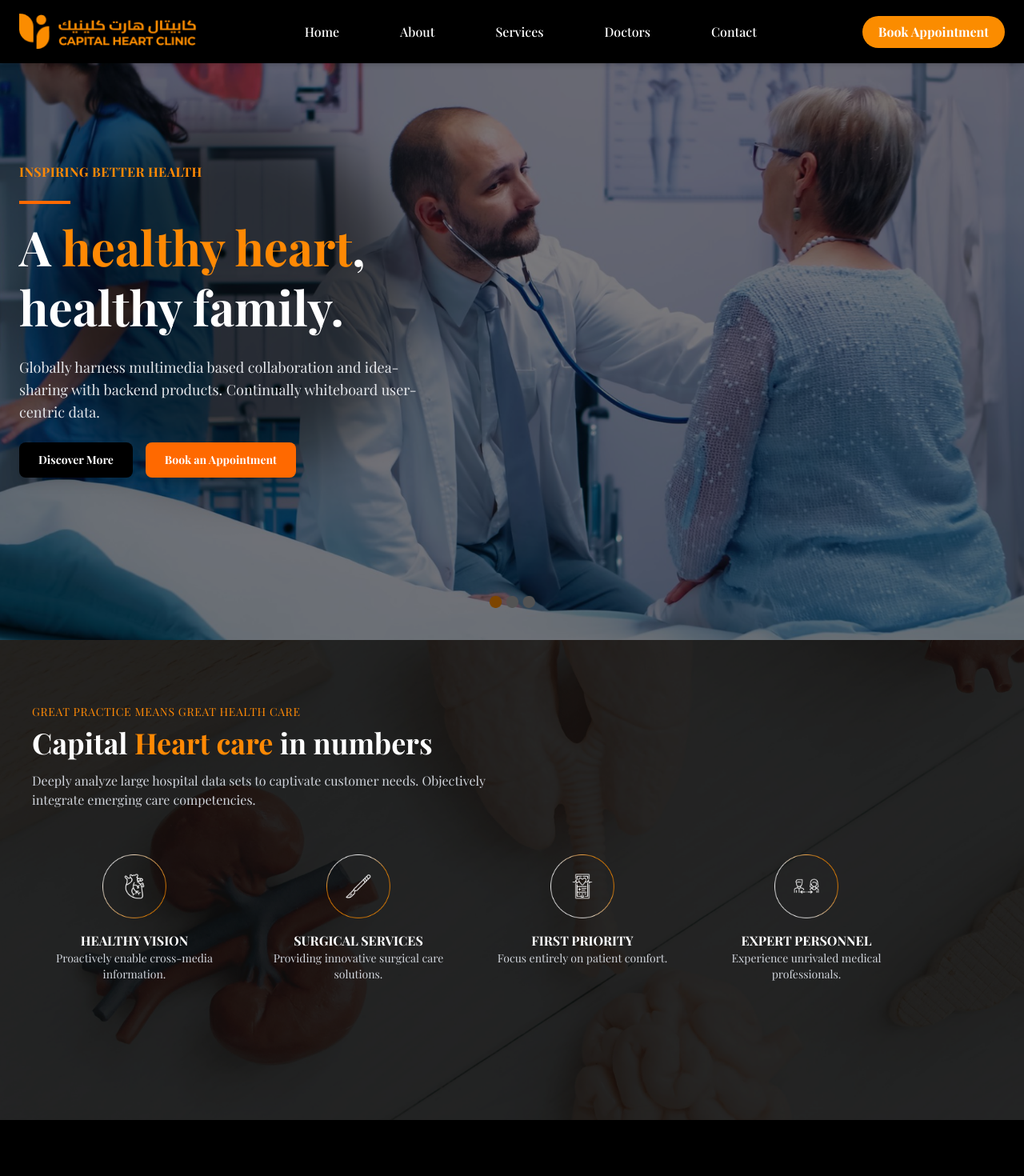
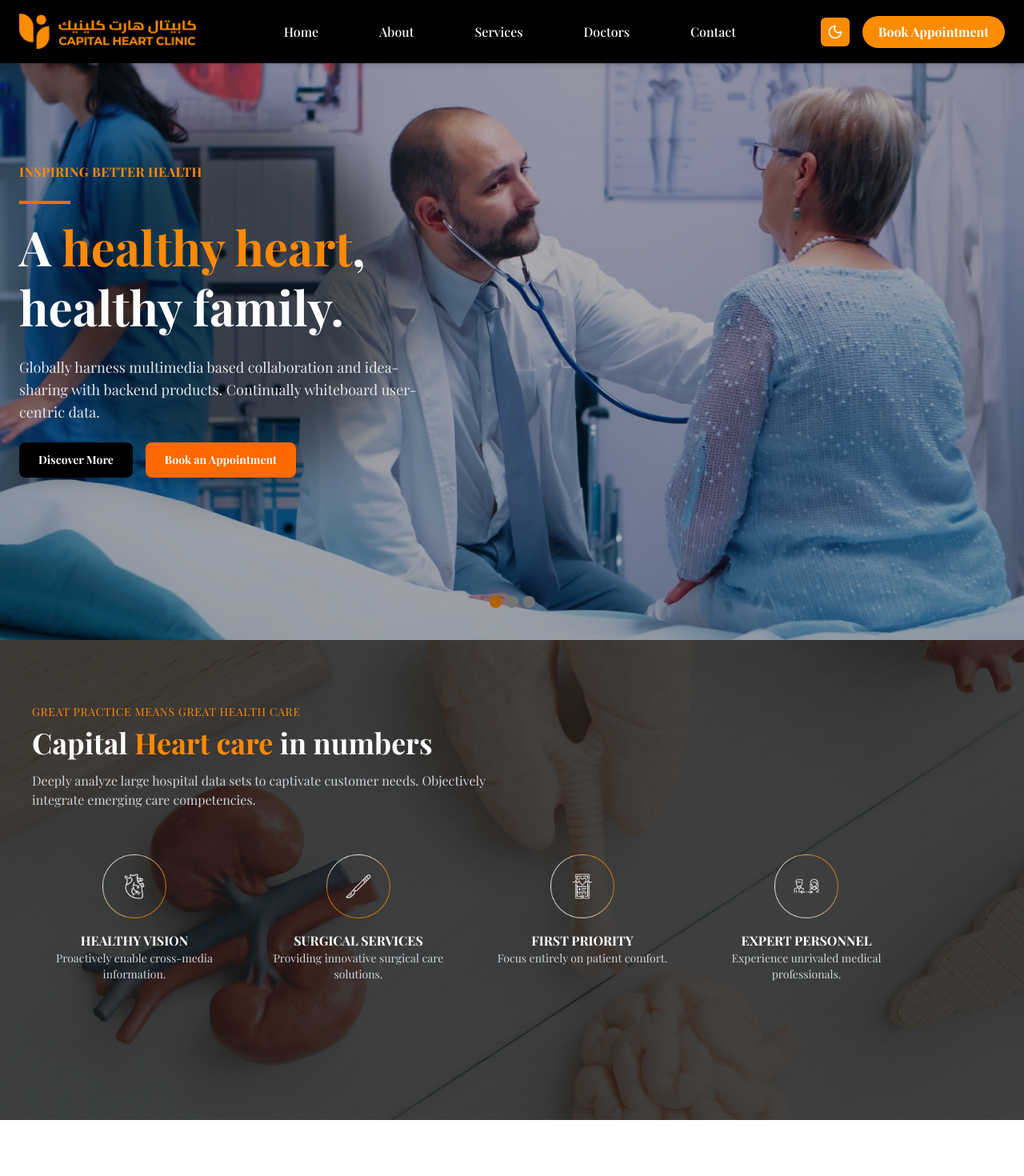
Before and after one commit to NadaAymanElsayed/capital-heart-react, a Next.js app: page / in a window 1280 px wide. Shown: the top 1470 px of the page at 80% size. Built offline with nearby package versions, Linux system fonts and the light colour scheme.

Commit message:
Add mood theme to some sections

```diff
--- a/src/app/layout.tsx
+++ b/src/app/layout.tsx
@@ -1,6 +1,7 @@
 import "./globals.css";
 import Navbar from "@/components/Navbar";
 import Footer from "@/components/Footer";
+import { ThemeProvider } from "@/contexts/ThemeContext";
 
 export default function RootLayout({
   children,
@@ -9,15 +10,13 @@ export default function RootLayout({
 }) {
   return (
     <html lang="en">
-      <body className="min-h-screen flex flex-col">
-        <Navbar />
-
-        <main className="flex-1">
-          {children}
-        </main>
-
-        <Footer />
-      </body>
+      <ThemeProvider>
+        <body className="min-h-screen flex flex-col bg-white dark:bg-gray-900 text-black dark:text-white">
+          <Navbar />
+          <main className="flex-1">{children}</main>
+          <Footer />
+        </body>
+      </ThemeProvider>
     </html>
   );
 }
--- a/src/components/Navbar.tsx
+++ b/src/components/Navbar.tsx
@@ -1,11 +1,19 @@
 "use client";
 import Image from "next/image";
 import Link from "next/link";
-import { useState } from "react";
 import { Menu, X } from "lucide-react";
+import { useContext, useEffect, useState } from "react";
+import { ThemeContext } from "@/contexts/ThemeContext";
+import { Moon, Sun } from "lucide-react";
+
+
+
 
 export default function Navbar() {
   const [open, setOpen] = useState(false);
+    const { theme, toggleTheme } = useContext(ThemeContext);
+  const [mounted, setMounted] = useState(false);
+  useEffect(() => setMounted(true), []);
 
   return (
     <nav className="fixed top-0 left-0 w-full z-50 bg-black shadow-md">
@@ -54,7 +62,16 @@ export default function Navbar() {
           </div>
         </div>
 
-        <div className="hidden md:flex">
+  <div className="hidden md:flex items-center gap-4">
+  {mounted && (
+    <button
+      onClick={toggleTheme}
+      className="p-2 rounded-md bg-[#FB8C00] hover:bg-[#e27e00] text-white shadow-md"
+    >
+      {theme === "light" ? <Moon size={20} /> : <Sun size={20} />}
+    </button>
+  )}
+
   <Link
     href="/appointment"
     className="bg-[#FB8C00] hover:bg-[#e27e00] text-white px-5 py-2 rounded-full font-semibold shadow"
@@ -62,6 +79,7 @@ export default function Navbar() {
     Book Appointment
   </Link>
 </div>
+
 
         <button
           className="md:hidden text-white"
--- /dev/null
+++ b/src/contexts/ThemeContext.jsx
@@ -0,0 +1,20 @@
+// src/contexts/ThemeContext.jsx
+"use client";
+import { createContext, useState } from "react";
+
+export const ThemeContext = createContext();
+
+export function ThemeProvider({ children }) {
+  const [theme, setTheme] = useState("light");
+
+  const toggleTheme = () => {
+    setTheme(theme === "light" ? "dark" : "light");
+    document.body.className = theme === "light" ? "dark" : "light";
+  };
+
+  return (
+    <ThemeContext.Provider value={{ theme, toggleTheme }}>
+      {children}
+    </ThemeContext.Provider>
+  );
+}
--- a/src/features/heroSection/heroSection1/HeroBackground.tsx
+++ b/src/features/heroSection/heroSection1/HeroBackground.tsx
@@ -1,6 +1,12 @@
+
+"use client";
 import Image from "next/image";
+import { useContext } from "react";
+import { ThemeContext } from "@/contexts/ThemeContext";
 
 export default function HeroBackground() {
+  const { theme } = useContext(ThemeContext);
+
   return (
     <>
       <Image
@@ -9,7 +15,11 @@ export default function HeroBackground() {
         fill
         className="object-cover"
       />
-      <div className="absolute inset-0 bg-black/50" />
+      <div
+        className={`absolute inset-0 ${
+          theme === "dark" ? "bg-black/70" : "bg-black/30"
+        }`}
+      />
     </>
   );
 }
--- a/src/features/heroSection/heroSection2/Hero2Background.tsx
+++ b/src/features/heroSection/heroSection2/Hero2Background.tsx
@@ -1,6 +1,9 @@
 "use client";
+import { useContext } from "react";
+import { ThemeContext } from "@/contexts/ThemeContext";
 
 export default function Section2Background() {
+   const { theme } = useContext(ThemeContext);
   return (
     <div className="absolute inset-0">
       <img
@@ -8,7 +11,9 @@ export default function Section2Background() {
         alt="background"
         className="w-full h-full object-cover"
       />
-      <div className="absolute inset-0 bg-black/60"></div>
+      <div    className={`absolute inset-0 ${
+          theme === "dark" ? "bg-black/70" : "bg-black/30"
+        }`}></div>
     </div>
   );
 }
--- a/src/features/heroSection/heroSection3/Section3.tsx
+++ b/src/features/heroSection/heroSection3/Section3.tsx
@@ -1,8 +1,14 @@
+"use client";
+
+import { useContext } from "react";
+import { ThemeContext } from "@/contexts/ThemeContext";
 import Section3Content from "./Section3Content";
 
 export default function Section3() {
+  const { theme } = useContext(ThemeContext);
+
   return (
-    <section className="relative bg-black">
+    <section className={`relative ${theme === "dark" ? "bg-black" : "bg-white"}`}>
       <Section3Content />
     </section>
   );
--- a/src/features/heroSection/heroSection3/Section3Card.tsx
+++ b/src/features/heroSection/heroSection3/Section3Card.tsx
@@ -1,32 +1,41 @@
+"use client";
+"use client";
 import Image from "next/image";
+import { useContext } from "react";
+import { ThemeContext } from "@/contexts/ThemeContext";
 
 interface CardProps {
   image: string;
   title: string;
   subtitle: string;
   text: string;
-  isBlack?: boolean;
 }
 
-export default function Section3Card({ image, title, subtitle, text, isBlack }: CardProps) {
+export default function Section3Card({ image, title, subtitle, text }: CardProps) {
+  const { theme } = useContext(ThemeContext);
+
   return (
-    <div className={`${isBlack ? "bg-black" : "bg-[#F58220]"} text-white flex flex-col h-[480px]`}>
-
+    <div
+      className={`flex flex-col h-[480px] text-white ${
+        theme === "dark" ? "bg-black" : "bg-[#F58220]"
+      }`}
+    >
       <div className="relative w-full h-40">
-        <Image
-          src={image}
-          alt={title}
-          fill
-          className="object-cover"
-        />
+        <Image src={image} alt={title} fill className="object-cover" />
       </div>
 
       <div className="p-6 flex flex-col flex-grow">
         <h4 className="text-xs font-semibold uppercase tracking-wider">{subtitle}</h4>
         <h3 className="text-xl font-semibold mt-1">{title}</h3>
-        <div className="w-10 h-[2px] bg-black mt-2"></div>
+        <div className={`w-10 h-[2px] ${theme === "dark" ? "bg-white" : "bg-black"} mt-2`}></div>
         <p className="text-sm mt-4 flex-grow">{text}</p>
-        <button className="mt-auto bg-transparent border border-white py-2 px-4 text-sm font-medium transition hover:bg-white hover:text-black">
+        <button
+          className={`mt-auto border py-2 px-4 text-sm font-medium transition
+            ${theme === "dark"
+              ? "bg-transparent border-white text-white hover:bg-white hover:text-black"
+              : "bg-transparent border-white text-white hover:bg-white hover:text-black"
+            }`}
+        >
           Find out more
         </button>
       </div>
--- a/src/features/navbar/MobileMenu.tsx
+++ b/src/features/navbar/MobileMenu.tsx
@@ -1,4 +1,5 @@
 import Link from "next/link";
+import { Moon, Sun } from "lucide-react";
 
 const links = [
   { href: "/", label: "Home" },
@@ -10,11 +11,13 @@ const links = [
 
 interface MobileMenuProps {
   closeMenu: () => void;
+  toggleTheme: () => void;
+  theme: "light" | "dark";
 }
 
-export default function MobileMenu({ closeMenu }: MobileMenuProps) {
+export default function MobileMenu({ closeMenu, toggleTheme, theme }: MobileMenuProps) {
   return (
-    <div className="md:hidden bg-white px-6 py-4 shadow-lg space-y-4">
+    <div className="md:hidden bg-white px-6 py-4 shadow-lg space-y-4 z-50 relative">
       {links.map(link => (
         <Link
           key={link.href}
@@ -26,10 +29,18 @@ export default function MobileMenu({ closeMenu }: MobileMenuProps) {
         </Link>
       ))}
 
+      <button
+        onClick={toggleTheme}
+        className="w-full p-2 bg-orange-500 text-white rounded hover:bg-orange-600 flex items-center justify-center gap-2"
+      >
+        {theme === "light" ? <Moon size={20} /> : <Sun size={20} />}
+        Toggle Theme
+      </button>
+
       <Link
         href="/appointment"
         onClick={closeMenu}
-        className="bg-[#FB8C00] hover:bg-[#e27e00] text-white px-6 py-3 rounded-lg font-semibold shadow-lg transition"
+        className="bg-[#FB8C00] hover:bg-[#e27e00] text-white px-6 py-3 rounded-lg font-semibold shadow-lg transition block text-center"
       >
         Book Appointment
       </Link>
--- a/src/features/navbar/Navbar.tsx
+++ b/src/features/navbar/Navbar.tsx
@@ -1,14 +1,19 @@
 "use client";
 import Image from "next/image";
-import { useState } from "react";
-import { Menu, X } from "lucide-react";
+import { useState, useContext, useEffect } from "react";
+import { Menu, X, Moon, Sun } from "lucide-react";
 import NavbarLinks from "./NavbarLinks";
 import MobileMenu from "./MobileMenu";
 import Link from "next/link";
 import Button from "@/components/Button";
+import { ThemeContext } from "@/contexts/ThemeContext";
 
 export default function Navbar() {
   const [open, setOpen] = useState(false);
+  const { theme, toggleTheme } = useContext(ThemeContext);
+
+  const [mounted, setMounted] = useState(false);
+  useEffect(() => setMounted(true), []);
 
   return (
     <nav className="fixed top-0 left-0 w-full z-50 bg-black shadow-md">
@@ -26,7 +31,16 @@ export default function Navbar() {
           <NavbarLinks />
         </div>
 
-        <div className="hidden md:flex">
+        <div className="hidden md:flex items-center gap-4">
+          {mounted && (
+            <button
+              onClick={toggleTheme}
+              className="p-2 rounded-md bg-orange-500 text-white hover:bg-orange-600 shadow-md"
+            >
+              {theme === "light" ? <Moon size={20} /> : <Sun size={20} />}
+            </button>
+          )}
+
           <Button href="/appointment" variant="primary">
             Book Appointment
           </Button>
@@ -37,7 +51,13 @@ export default function Navbar() {
         </button>
       </div>
 
-      {open && <MobileMenu closeMenu={() => setOpen(false)} />}
+{open && (
+  <MobileMenu
+    closeMenu={() => setOpen(false)}
+    toggleTheme={toggleTheme}
+    theme={theme}
+  />
+)}
     </nav>
   );
 }
```
Also changed, not shown: src/features/heroSection/heroSection3/Section3Content.tsx (+3 -6 lines). Lines whose indentation alone changed are shown as unchanged.
